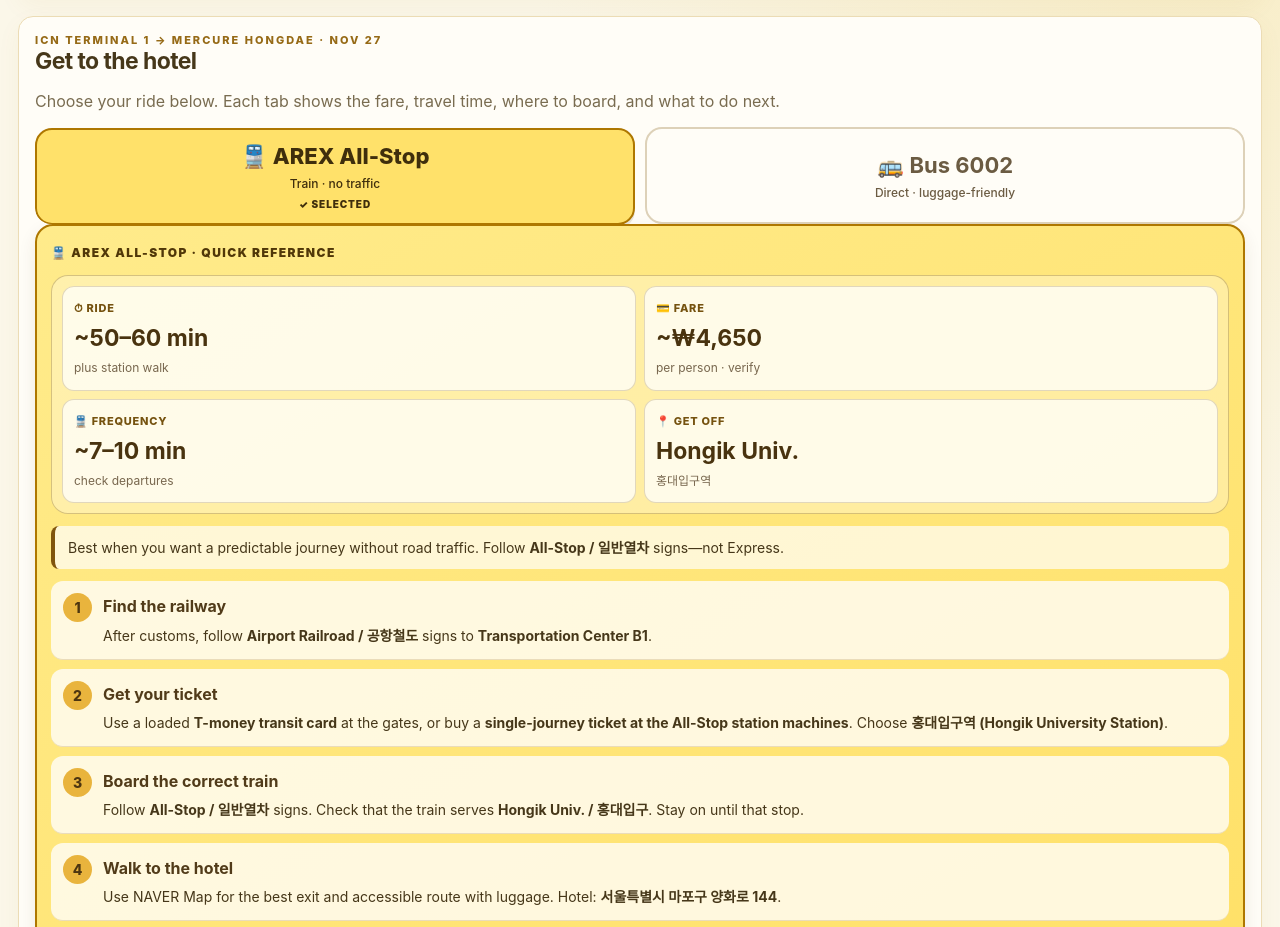
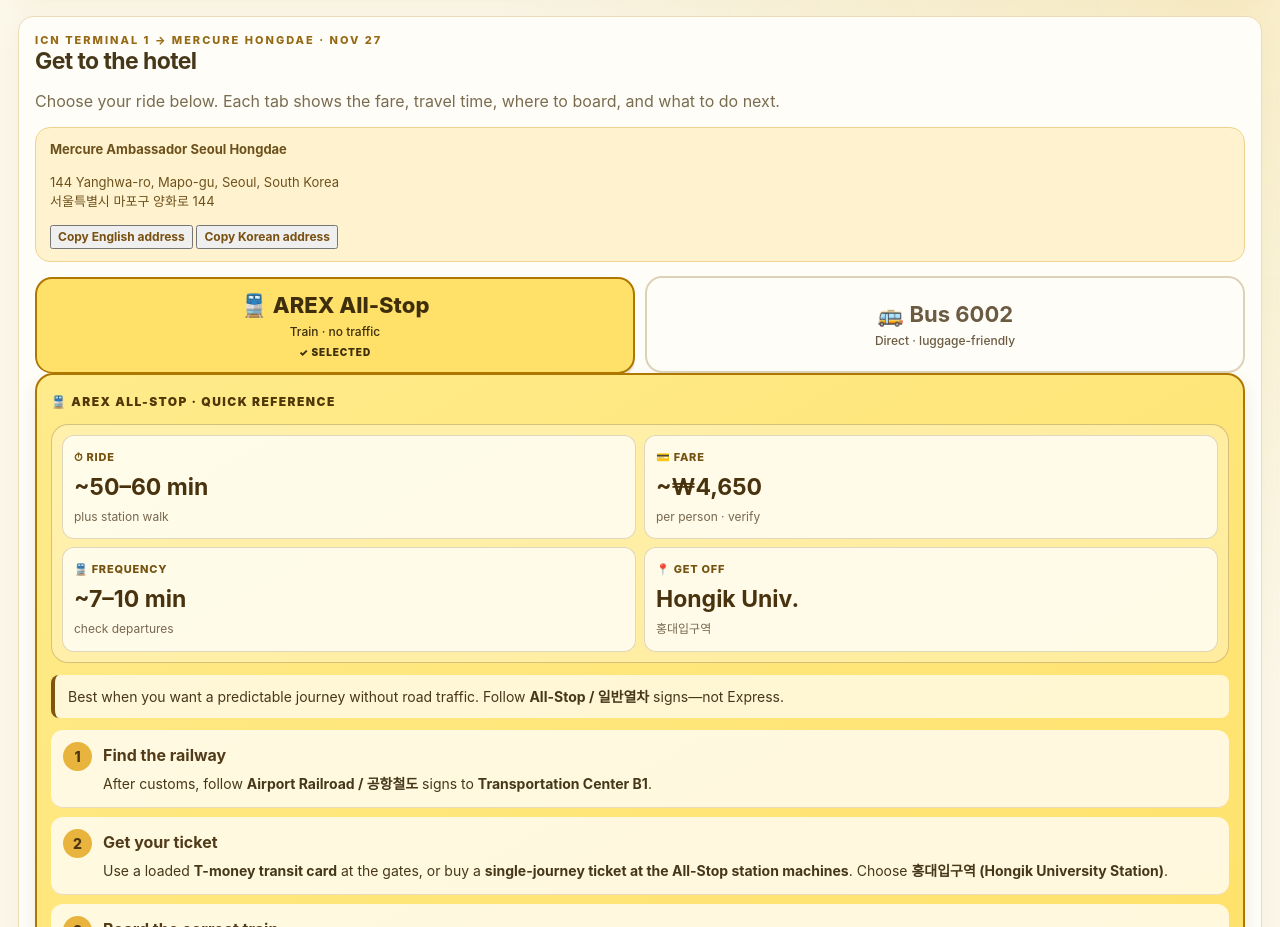
Before and after one commit to Jadecychen/seoul-trip-2026, a plain HTML site: page preview/index.html in a window 1280 px wide. Shown: the part 983-1910 px from the top of the page. Drawn offline with Linux system fonts and the light colour scheme.

Commit message:
Add bilingual hotel address and copy buttons to arrival guide

```diff
--- a/preview/index.html
+++ b/preview/index.html
@@ -370,7 +370,7 @@ nav.tabs#day-navigation .tab-weekday{font-size:12px!important;line-height:1.2!im
 <div class="eyebrow">ICN Terminal 1 → Mercure Hongdae · Nov 27</div>
 <h2>Get to the hotel</h2>
 <p class="muted">Choose your ride below. Each tab shows the fare, travel time, where to board, and what to do next.</p>
-<div aria-label="Airport transfer options" class="selector transport-switch" role="tablist"><button aria-selected="true" class="active" id="trainBtn" onclick="transport('train')" role="tab">🚆 AREX All-Stop<br/><small>Train · no traffic</small></button><button aria-selected="false" id="busBtn" onclick="transport('bus')" role="tab">🚌 Bus 6002<br/><small>Direct · luggage-friendly</small></button></div>
+<div class="notice"><strong>Mercure Ambassador Seoul Hongdae</strong><p>144 Yanghwa-ro, Mapo-gu, Seoul, South Korea<br/>서울특별시 마포구 양화로 144</p><button type="button" class="route-link" onclick="copyText('144 Yanghwa-ro, Mapo-gu, Seoul, South Korea')">Copy English address</button> <button type="button" class="route-link" onclick="copyText('서울특별시 마포구 양화로 144')">Copy Korean address</button></div><div aria-label="Airport transfer options" class="selector transport-switch" role="tablist"><button aria-selected="true" class="active" id="trainBtn" onclick="transport('train')" role="tab">🚆 AREX All-Stop<br/><small>Train · no traffic</small></button><button aria-selected="false" id="busBtn" onclick="transport('bus')" role="tab">🚌 Bus 6002<br/><small>Direct · luggage-friendly</small></button></div>
 <div class="detail transport-detail" id="train"><div class="airport-at-glance"><div class="airport-stat"><span>⏱ RIDE</span><strong>~50–60 min</strong><small>plus station walk</small></div><div class="airport-stat"><span>💳 FARE</span><strong>~₩4,650</strong><small>per person · verify</small></div><div class="airport-stat"><span>🚆 FREQUENCY</span><strong>~7–10 min</strong><small>check departures</small></div><div class="airport-stat"><span>📍 GET OFF</span><strong>Hongik Univ.</strong><small>홍대입구역</small></div></div><p class="airport-tip">Best when you want a predictable journey without road traffic. Follow <b>All-Stop / 일반열차</b> signs—not Express.</p>
 <div class="instruction"><span class="step-number">1</span><div><strong>Find the railway</strong><p>After customs, follow <b>Airport Railroad / 공항철도</b> signs to <b>Transportation Center B1</b>.</p></div></div>
 <div class="instruction"><span class="step-number">2</span><div><strong>Get your ticket</strong><p>Use a loaded <b>T-money transit card</b> at the gates, or buy a <b>single-journey ticket at the All-Stop station machines</b>. Choose <b>홍대입구역 (Hongik University Station)</b>.</p></div></div>
```
